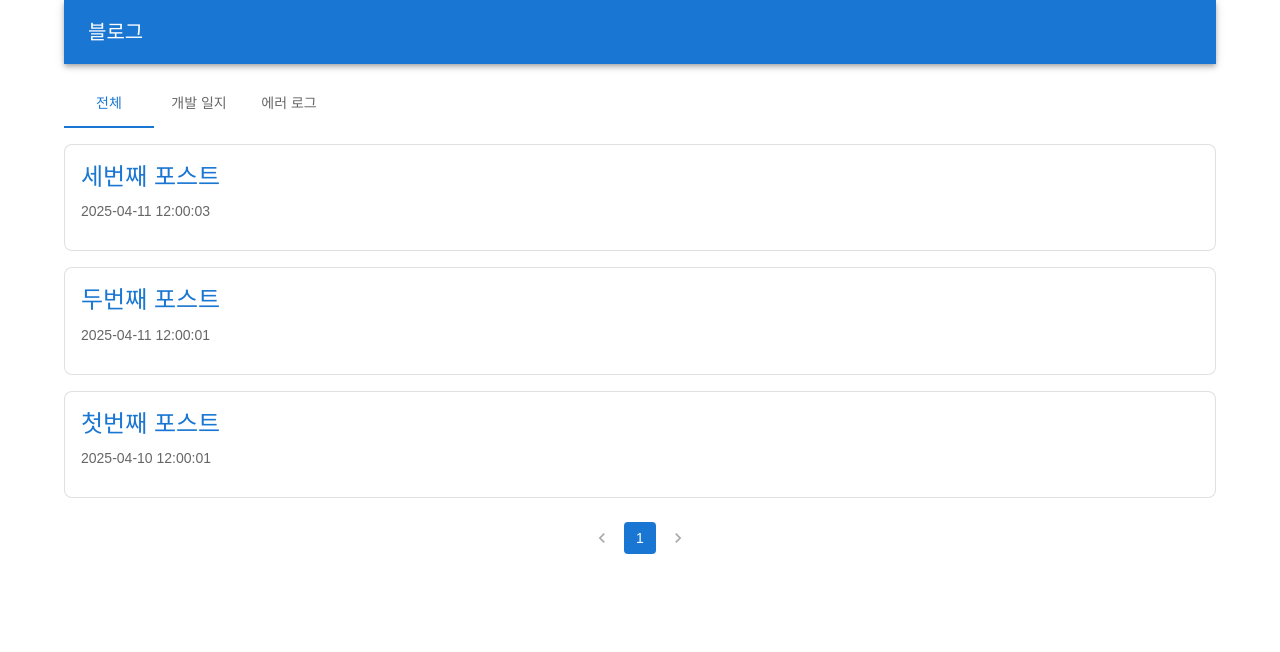
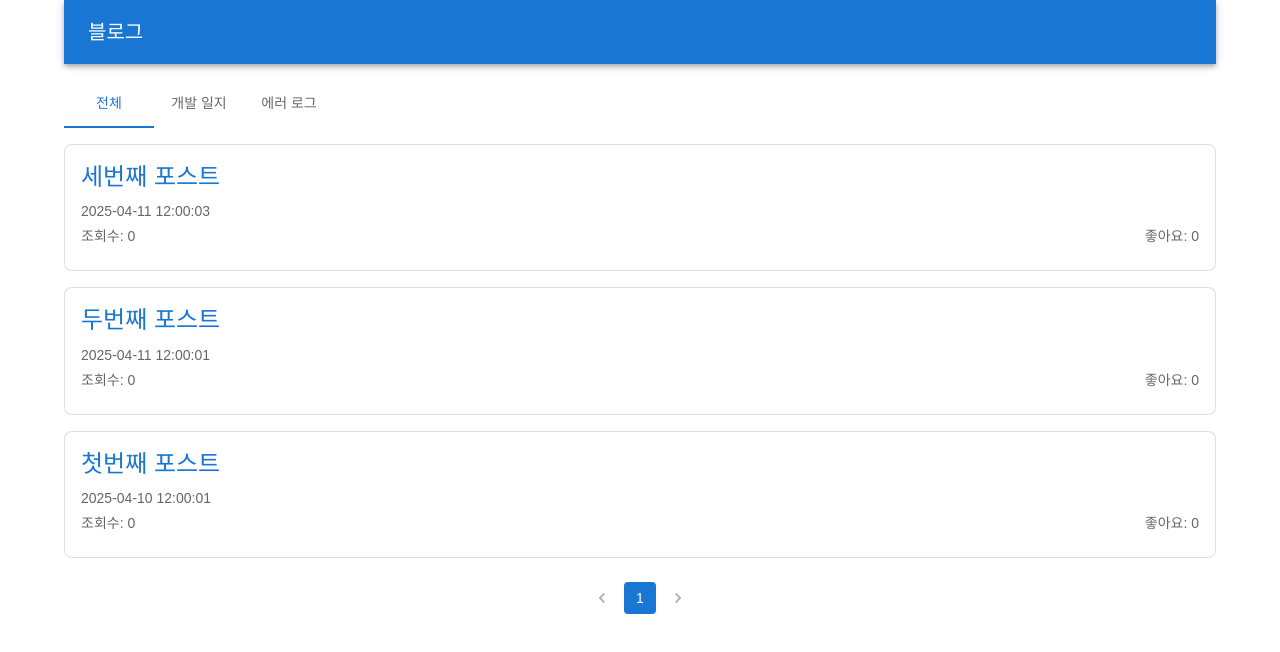
Before and after one commit to hjlee7856/hjlee7856.github.io, a Next.js app: page / in a window 1280 px wide. Shown: the top 652 px of the page. Built offline with nearby package versions, Linux system fonts and the light colour scheme; no server answers; the database is empty.

Commit message:
목록에도 조회수, 좋아요 추가

```diff
--- a/src/pages/index.tsx
+++ b/src/pages/index.tsx
@@ -1,4 +1,5 @@
 import { adminAutoLogin } from '@/utils/adminAuth';
+import { getPostsMetaBatch } from '@/utils/postMeta';
 import {
   Box,
   Card,
@@ -70,10 +71,18 @@ export default function Home({ posts }: { posts: PostMeta[] }) {
     (currentPage - 1) * postsPerPage,
     currentPage * postsPerPage
   );
-  // firebase 로그인
+  // firebase
+  const [postMetas, setPostMetas] = useState<{ [key: string]: { views: number; likes: number } }>(
+    {}
+  );
 
   useEffect(() => {
+    const fetchPostMeta = async () => {
+      const metas = await getPostsMetaBatch(posts.map((post) => post.slug));
+      setPostMetas(metas);
+    };
     adminAutoLogin();
+    fetchPostMeta();
   }, []);
 
   return (
@@ -109,6 +118,14 @@ export default function Home({ posts }: { posts: PostMeta[] }) {
               <Typography variant="body2" color="textSecondary" gutterBottom>
                 {post.date}
               </Typography>
+              <Box display="flex" justifyContent="space-between">
+                <Typography variant="body2" color="textSecondary">
+                  조회수: {postMetas[post.slug]?.views || 0}
+                </Typography>
+                <Typography variant="body2" color="textSecondary">
+                  좋아요: {postMetas[post.slug]?.likes || 0}
+                </Typography>
+              </Box>
             </CardContent>
           </Card>
         </Link>
--- a/src/utils/firesbase.ts
+++ b/src/utils/firesbase.ts
@@ -1,5 +1,4 @@
 // lib/firebase.ts
-import { getAnalytics } from 'firebase/analytics';
 import { getApp, getApps, initializeApp } from 'firebase/app';
 import { getFirestore } from 'firebase/firestore';
 
@@ -15,7 +14,6 @@ const firebaseConfig = {
 
 // 앱 중복 초기화 방지
 export const app = !getApps().length ? initializeApp(firebaseConfig) : getApp();
-const analytics = getAnalytics(app);
 
 // Firestore 인스턴스 export
 export const db = getFirestore(app);
--- a/src/utils/postMeta.ts
+++ b/src/utils/postMeta.ts
@@ -1,5 +1,34 @@
 import { db } from '@/utils/firesbase';
-import { doc, getDoc, increment, setDoc, updateDoc } from 'firebase/firestore';
+import {
+  collection,
+  doc,
+  getDoc,
+  getDocs,
+  increment,
+  query,
+  setDoc,
+  updateDoc,
+  where,
+} from 'firebase/firestore';
+
+export const getPostsMetaBatch = async (slugs: string[]) => {
+  const metas: any = {};
+
+  // postsMeta 컬렉션에서 슬러그에 해당하는 문서들을 가져오는 쿼리 작성
+  const postsMetaRef = collection(db, 'postsMeta');
+  const q = query(postsMetaRef, where('slug', 'in', slugs)); // 'slug' 필드가 제공된 slugs 목록에 있는 문서들
+
+  try {
+    const querySnapshot = await getDocs(q);
+    querySnapshot.forEach((doc) => {
+      metas[doc.id] = doc.data();
+    });
+  } catch (error) {
+    console.error('Error getting documents: ', error);
+  }
+
+  return metas;
+};
 
 export const getPostMeta = async (slug: string) => {
   const ref = doc(db, 'postsMeta', slug);
@@ -9,8 +38,9 @@ export const getPostMeta = async (slug: string) => {
     await setDoc(ref, {
       views: 1, // 최초 조회수 1
       likes: 0,
+      slug: slug, // slug 필드로 지정
     });
-    return { views: 1, likes: 0 };
+    return { views: 1, likes: 0, slug: slug };
   }
 
   return snap.data();
```
